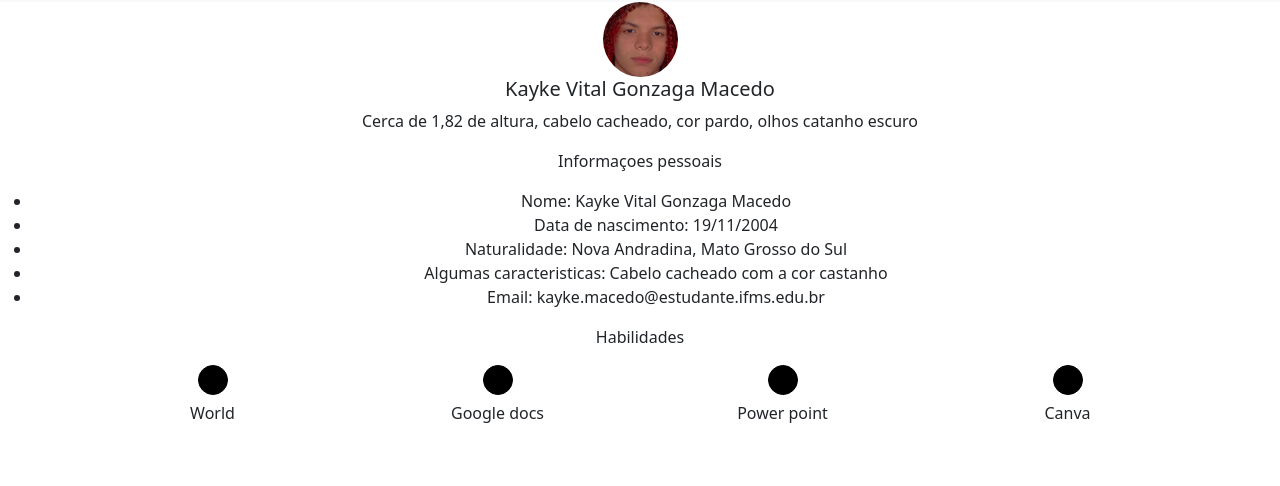
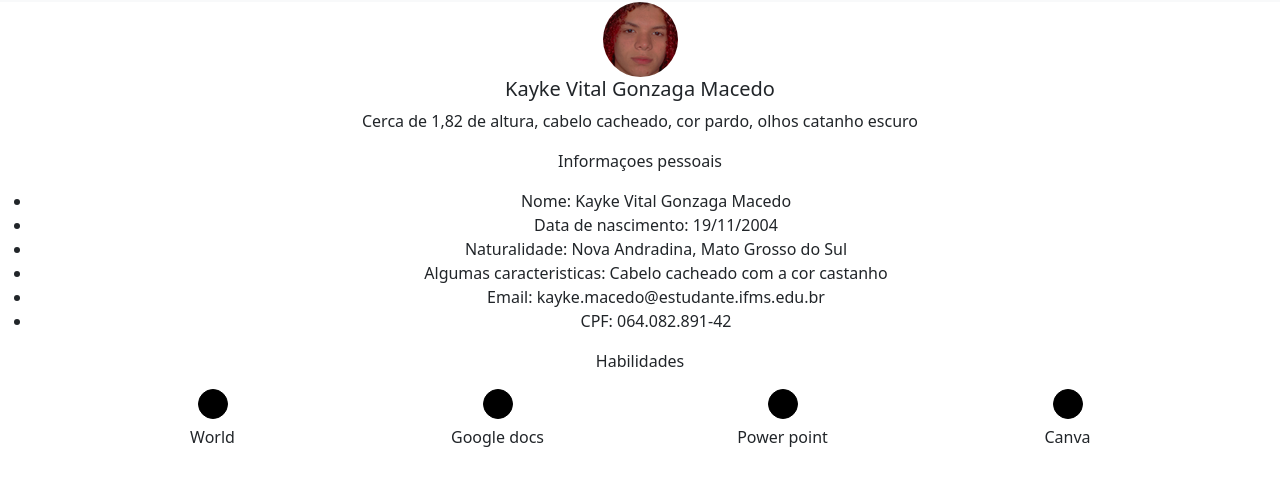
Before and after one commit to kaykevital/ProjetoPTAS1, a website: page index.html in a window 1280 px wide. Shown: the part 54-540 px from the top of the page. Drawn offline with nearby package versions, Linux system fonts and the light colour scheme.

Commit message:
Adicao de mais informacoes

```diff
--- a/index.html
+++ b/index.html
@@ -50,6 +50,9 @@
       <li>
         Email: kayke.macedo@estudante.ifms.edu.br
       </li>
+      <li>
+        CPF: 064.082.891-42
+      </li>
     </ul>
     <p>Habilidades </p>
 
```
